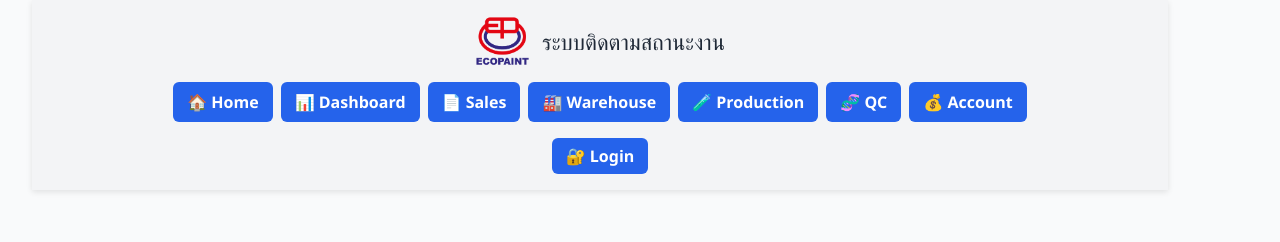
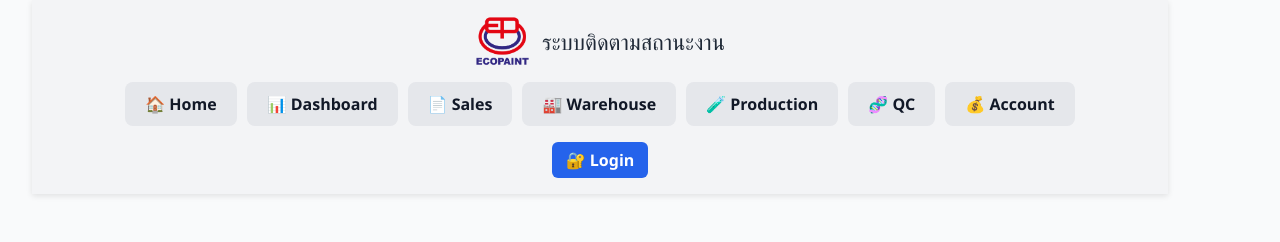
Before and after one commit to AnuGee/ep-production-tracker-v2, a React (Vite) app: page / in a window 1280 px wide. Shown: the top 242 px of the page. Built offline with nearby package versions, Linux system fonts and the light colour scheme; no server answers; the database is empty.

Commit message:
Update Header.jsx

```diff
--- a/src/components/Header.jsx
+++ b/src/components/Header.jsx
@@ -26,41 +26,20 @@ export default function Header() {
   ];
 
   return (
-    <div className="header-container" style={{ maxWidth: "1200px", margin: "auto", padding: "1rem" }}>
+    <div className="header-container">
       {/* Logo + System Name */}
       <div style={{ display: "flex", alignItems: "center", gap: "12px", flexWrap: "wrap", justifyContent: "center" }}>
         <img src="/logo_ep.png" alt="Logo" style={{ height: 50 }} />
-<strong className="header-title" style={{ color: "#1f2937", fontSize: "22px", fontWeight: "bold" }}>
-  ระบบติดตามสถานะงาน
-</strong>
+        <strong className="header-title">ระบบติดตามสถานะงาน</strong>
       </div>
 
       {/* Menu Buttons */}
-      <div
-        className="menu-container"
-        style={{
-          marginTop: "1rem",
-          display: "flex",
-          flexWrap: "wrap", // <<< เพิ่มตรงนี้
-          justifyContent: "center",
-          gap: "8px",
-        }}
-      >
+      <div className="menu-container" style={{ justifyContent: "center" }}>
         {menus.map((menu) => (
           <button
             key={menu.path}
             onClick={() => navigate(menu.path)}
             className="menu-button"
-            style={{
-              padding: "8px 14px",
-              fontSize: "16px",
-              backgroundColor: "#2563eb",
-              color: "white",
-              border: "none",
-              borderRadius: "6px",
-              cursor: "pointer",
-              flexShrink: 0, // <<< ป้องกันปุ่มหด
-            }}
           >
             {menu.label}
           </button>
@@ -71,9 +50,9 @@ export default function Header() {
       <div style={{ marginTop: "1rem", display: "flex", alignItems: "center", gap: "12px", flexWrap: "wrap", justifyContent: "center" }}>
         {user ? (
           <>
-            <span style={{ fontWeight: "bold", textAlign: "center", color: "#1f2937" }}>
-  👤 เข้าสู่ระบบในชื่อ: {user.email} (สิทธิ์: {role})
-</span>
+            <span className="login-info">
+              👤 เข้าสู่ระบบในชื่อ: {user.email} (สิทธิ์: {role})
+            </span>
             <button
               onClick={handleLogout}
               style={{
```
